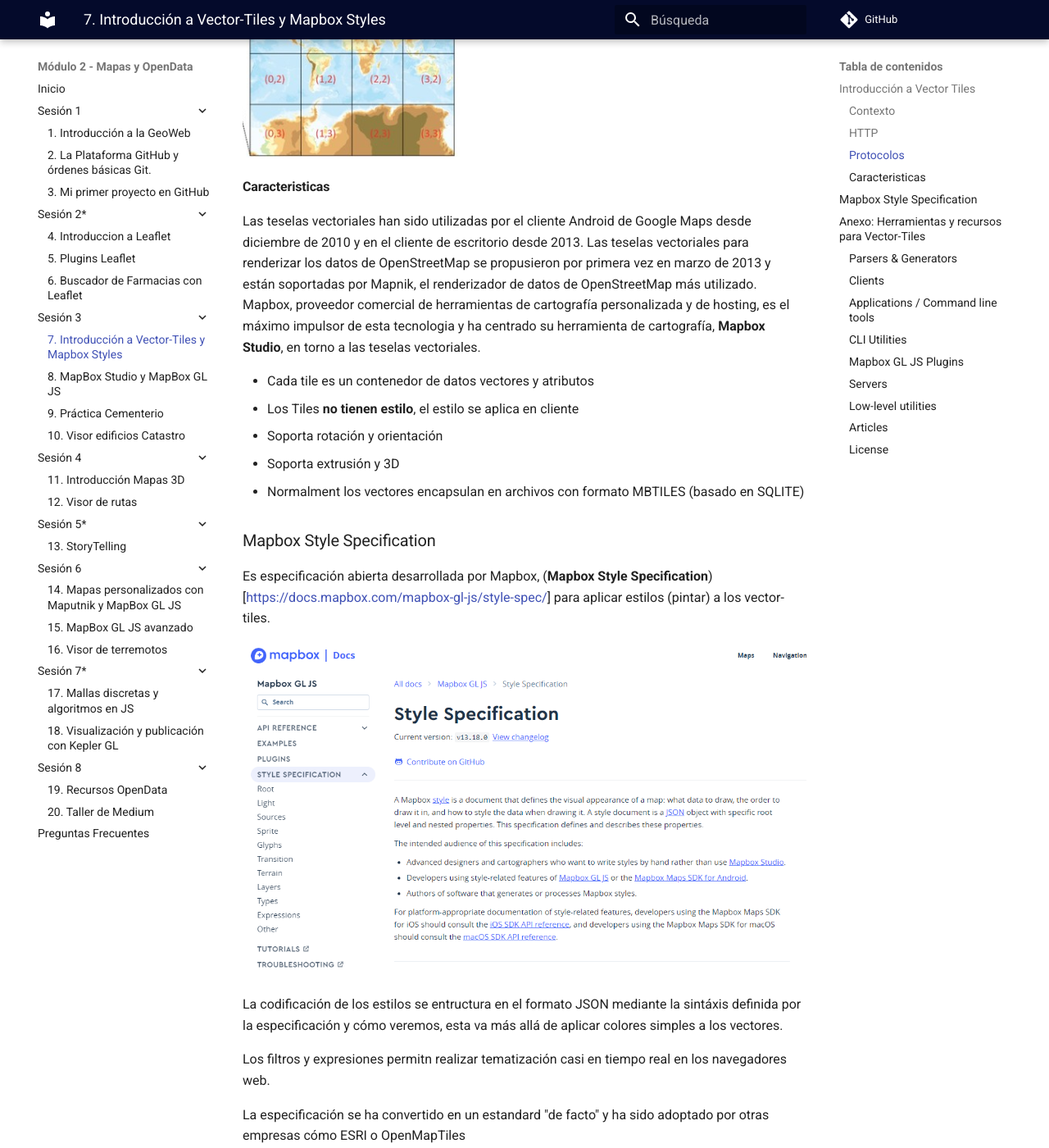
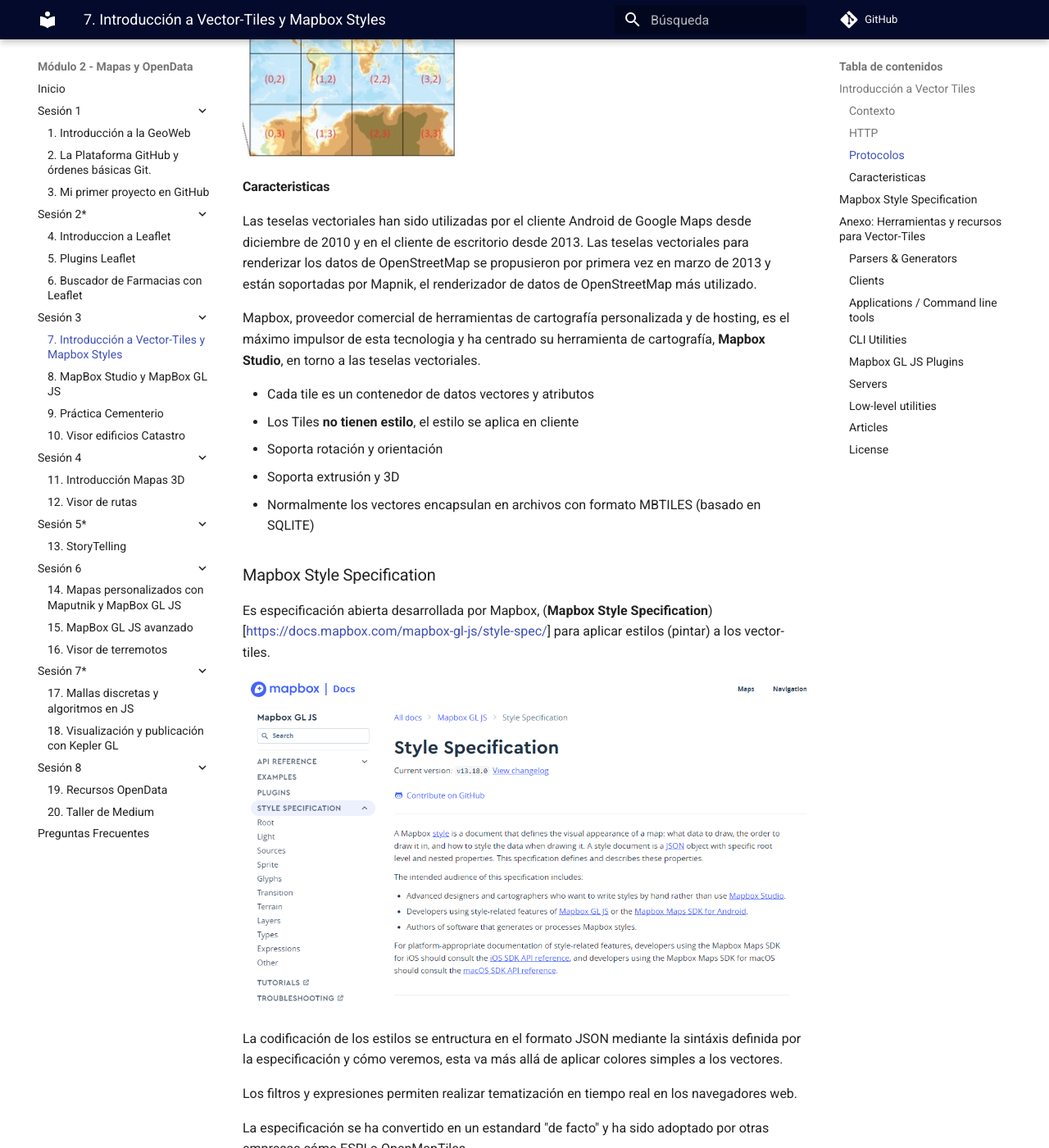
Before and after one commit to gis-master-m2/m2-geoweb, an MkDocs documentation site: the page built from docs/introduccion_a_vector_tiles.md, in a window 1280 px wide and 1400 px high, scrolled down 2621 px. Shown: the whole window at 82% size. Built offline with MkDocs 1.6.1 and Material for MkDocs 9.7.7, drawn with Linux system fonts in a browser that asks for light colours; comment, search, counter and statistics services are not loaded.

Commit message:
fix typo

```diff
--- a/docs/introduccion_a_vector_tiles.md
+++ b/docs/introduccion_a_vector_tiles.md
@@ -57,6 +57,7 @@
 
 Las teselas vectoriales han sido utilizadas por el cliente Android de Google Maps desde diciembre de 2010 y en el cliente de escritorio desde 2013.
 Las teselas vectoriales para renderizar los datos de OpenStreetMap se propusieron por primera vez en marzo de 2013 y están soportadas por Mapnik, el renderizador de datos de OpenStreetMap más utilizado.
+
 Mapbox, proveedor comercial de herramientas de cartografía personalizada y de hosting, es el máximo impulsor de esta tecnologia y ha centrado su herramienta de cartografía, **Mapbox Studio**, en torno a las teselas vectoriales.
 
 
@@ -64,7 +65,7 @@
  * Los Tiles **no tienen estilo**, el estilo se aplica en cliente
  * Soporta rotación y orientación
  * Soporta extrusión y 3D
- * Normalment los vectores encapsulan en archivos con formato MBTILES (basado en SQLITE)
+ * Normalmente los vectores encapsulan en archivos con formato MBTILES (basado en SQLITE)
 
 
 ### Mapbox Style Specification
@@ -75,12 +76,13 @@
 
 La codificación de los estilos se entructura en el formato JSON mediante la sintáxis definida por la especificación y cómo veremos, esta   va más allá de aplicar colores simples a los vectores.
 
-Los filtros y expresiones permitn realizar tematización casi en tiempo real en los navegadores web.
+Los filtros y expresiones permiten realizar tematización en tiempo real en los navegadores web.
 
 
 La especificación se ha convertido en un estandard "de facto" y ha sido adoptado por otras empresas cómo ESRI o OpenMapTiles
 
 [Ver presentación MapBox Styles (pptx)](presentacion/vector-tiles.pptx)
+
 [Ver presentación MapBox Styles (pdf)](presentacion/vector-tiles.pdf)
 
 ### Anexo: Herramientas y recursos para Vector-Tiles
```
Also changed, not shown: docs/introduccion_a_mapbox.md (+11 -10 lines), site/farmacias_leaflet/index.html, site/introduccion_a_cesium/index.html, site/introduccion_a_leaflet/index.html, site/introduccion_a_mapbox/index.html, site/mapbox_avanzado/index.html, site/plugins_leaflet/index.html, site/recursos_open_data/index.html, site/search/search_index.json, site/sitemap.xml, site/taller_github/index.html, site/visor_catastro/index.html, site/visor_terremotos/index.html, 5 other files.
